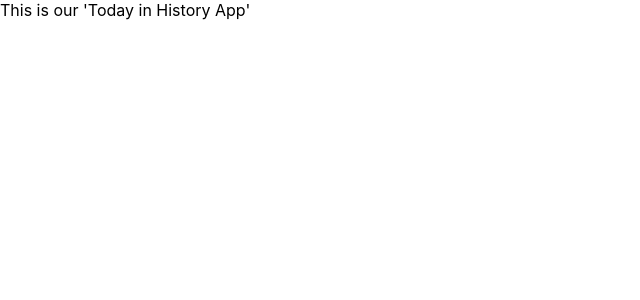
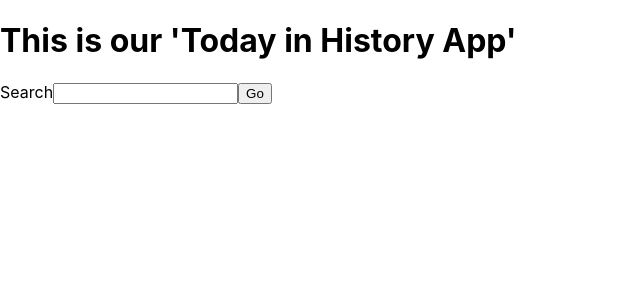
Before and after one commit to slide-through-history/slide-through-history, a React (Create React App) app: page / in a window 1280 px wide. Shown: the top 300 px of the page, without its empty margins (0-640 px from the left). Built offline with nearby package versions, Linux system fonts and the light colour scheme; no server answers.

Commit message:
Connect Giphy API and display response using axios

```diff
--- a/src/App.js
+++ b/src/App.js
@@ -26,10 +26,53 @@ const App = () => {
     fetchFacts();
   }, []);
 
+  let API_KEY = "xshJaXRkxWNATu6iyoouFH1Kl7i3uWIG";
+
+  document.addEventListener("DOMContentLoaded", init);
+  function init() {
+    document.getElementById("btnSearch").addEventListener("click", (ev) => {
+      ev.preventDefault(); //to stop the page reload
+      let url = `https://api.giphy.com/v1/gifs/search?api_key=${API_KEY}&limit=1&q=`;
+      let str = document.getElementById("search").value.trim();
+      url = url.concat(str);
+      console.log(url);
+      fetch(url)
+        .then((response) => response.json())
+        .then((content) => {
+          //  data, pagination, meta
+          console.log("GIF DATA", content.data);
+          console.log("META", content.meta);
+          // here we build the HTML elements using the DOM
+          let fig = document.createElement("figure");
+          let img = document.createElement("img");
+          // let figCaption = document.createElement("figcaption");
+          img.src = content.data[0].images.downsized.url;
+          img.alt = content.data[0].title;
+          // figCaption.textContent = content.data[0].title;
+          fig.append(img);
+          // fig.append(figCaption);
+          let gifContainer = document.querySelector(".gifContainer");
+          gifContainer.insertAdjacentElement("afterbegin", fig);
+          document.querySelector("#search").value = "";
+        })
+        .catch((err) => {
+          console.error(err);
+        });
+    });
+  }
+
   return (
-    <div className="App">
-      This is our 'Today in History App'
-    </div>
+    <main className="App">
+      <h1>This is our 'Today in History App'</h1>
+      <div>
+        <form>
+          <label for="search">Search</label>
+          <input id="search" type="search" />
+          <button id="btnSearch">Go</button>
+        </form>
+        <div class="gifContainer"></div>
+      </div>
+    </main>
   );
 };
 
```
Also changed, not shown: 1 other file (tests, documents, lock files or other folders).
